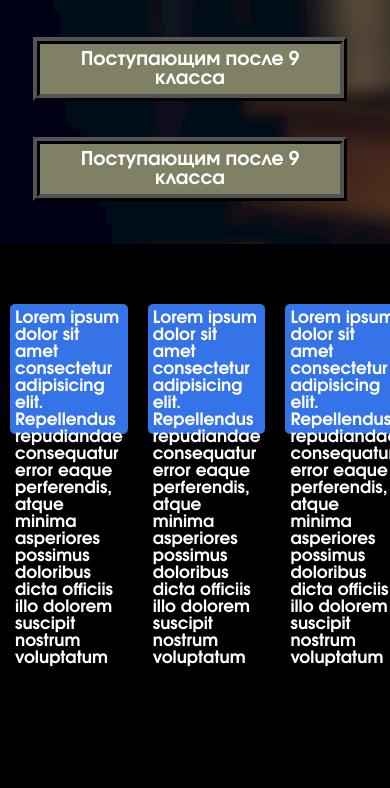
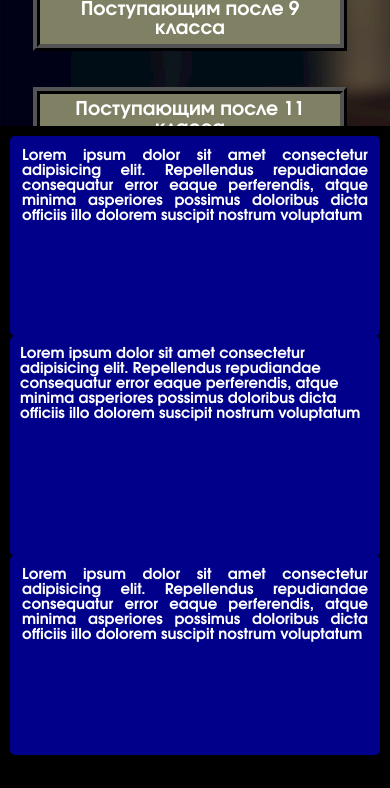
Before and after one commit to Seforq/proekt, a website: page main/index.html in a window 390 px wide. Shown: the part 320-1108 px from the top of the page. Drawn offline with Linux system fonts and the light colour scheme.

Commit message:
сюда)

```diff
--- a/main/index.html
+++ b/main/index.html
@@ -1,5 +1,6 @@
 <!DOCTYPE html>
-<html lang="en" xmlns="http://www.w3.org/1999/html" xmlns="http://www.w3.org/1999/html">
+<html lang="en" xmlns="http://www.w3.org/1999/html" xmlns="http://www.w3.org/1999/html"
+      xmlns="http://www.w3.org/1999/html">
 
 <head>
     <meta charset="UTF-8">
@@ -18,6 +19,9 @@
     <header class="heads">
         <div class="container">
             <div class="header_body">
+                <div class="header_logo">
+                    <img src="images/sibsiu_logo_sign_RGB.jpg" alt="logo" width="57"/>
+                </div>
                 <div class="header_burger">
                     <span></span>
                 </div>
@@ -112,7 +116,7 @@
         </div>
     </div>
     <div class="dropdown">
-        <h3>Поступающим после 9 класса</h3>
+        <h3>Поступающим после 11 класса</h3>
         <div class="dropdown-content1">
             <a href="#" id="" class="specialLink">down1</a>
             <a href="#" id="" class="specialLink">down1</a>
@@ -121,7 +125,7 @@
 </main>
 <section class="page2">
     <div class="bg">
-        <main class="main container1">
+        <main class="container1">
             <div class="text">
                 <p>
                     Lorem ipsum dolor sit amet consectetur adipisicing elit. Repellendus repudiandae consequatur error
@@ -131,7 +135,7 @@
                 </p>
             </div>
         </main>
-        <main class="main container1">
+        <main class="container2">
             <div class="text">
                 <p>
                     Lorem ipsum dolor sit amet consectetur adipisicing elit. Repellendus repudiandae consequatur error
@@ -141,7 +145,7 @@
                 </p>
             </div>
         </main>
-        <main class="main container1">
+        <main class="container3">
             <div class="text">
                 <p>
                     Lorem ipsum dolor sit amet consectetur adipisicing elit. Repellendus repudiandae consequatur error
--- a/main/js/live.js
+++ b/main/js/live.js
@@ -1,7 +1,7 @@
 $(function() {
     $(".selectlink-control").click(function(){
         var $menu_popup = $(this).next();
-        $menu_popup.slideToggle(200, function(){
+        $menu_popup.slideToggle(300, function(){
             $('.selectlink ul').not($menu_popup).slideUp(200);
             if ($menu_popup.is(':hidden')) {
                 $('body').removeClass('body_pointer');
@@ -15,7 +15,7 @@ $(function() {
     $(document).on('click', function(e){
         if (!$(e.target).closest('.selectlink').length){
             $('body').removeClass('body_pointer');
-            $('.selectlink ul').slideUp(200);
+            $('.selectlink ul').slideUp(300);
         }
     });
 });
--- a/main/style/adaptyve.scss
+++ b/main/style/adaptyve.scss
@@ -135,7 +135,7 @@
 
 }
 
-@media only screen and (max-width: 432px) {
+@media only screen and (max-width: 480px) {
 
   .background {
     width: 100%;
@@ -143,7 +143,6 @@
     padding: 0;
     margin: 0;
     position: absolute;
-
     background-position: top center;
     background-repeat: no-repeat;
     overflow: hidden;
@@ -152,9 +151,9 @@
 
   .bg {
     background: black;
-    margin-top: -550px;
+    margin-top: -720px;
     position: absolute;
-    height: 100%;
+    height: 150%;
     width: 100%;
     overflow: hidden;
     display: flex;
@@ -172,19 +171,60 @@
   }
 
   main.container1 {
-    max-height: 130px;
-    max-width: 130px;
+    text-align: unset;
+    box-sizing: unset;
+    padding: 10px;
+    margin-top: 54vw;
+    color: white;
+    background-color: #00008B;
+    max-width: 700px;
+    max-height: 300px;
+    height: 200px;
     border-radius: 5px;
+    margin-right: 10px;
+    margin-left: 10px;
+    display: flex;
+    position: absolute;
   }
 
-  .main .text {
-    padding: 0;
-    font-size: 17px;
+  main.container2 {
+    padding: 12px;
+    margin-top: 10px;
+    color: white;
+    background-color: #00008B;
+    max-width: 700px;
+    max-height: 300px;
+    height: 200px;
+    border-radius: 5px;
+    margin-right: 10px;
+    margin-left: 10px;
+    display: flex;
+    position: absolute;
+  }
+
+  main.container3 {
+    padding: 12px;
+    margin-top: 110vw;
+    color: white;
+    background-color: #00008B;
+    max-width: 700px;
+    max-height: 300px;
+    height: 200px;
+    border-radius: 5px;
+    margin-right: 10px;
+    margin-left: 10px;
+    display: flex;
+    position: absolute;
+  }
+
+  .text {
+
+    font-size: 15px;
   }
 
 
   .mains h1 {
-    margin-top: -50px;
+    margin-top: -100px;
     font-size: 60px;
     margin-left: 10px;
   }
@@ -208,7 +248,7 @@
 
   footer {
     .social-icons {
-      margin-top: 600px;
+      margin-top: 180vw;
       position: relative;
       display: flex;
       justify-content: center;
@@ -239,7 +279,7 @@
     z-index: 50;
   }
   .header_menu {
-    padding: 80px 0px 0px 0px;
+    padding: 75px 0px 0px 0px;
     position: fixed;
     top: -100%;
     left: 0;
@@ -264,7 +304,10 @@
     height: 100%;
     background-color: #00008B;
   }
-
+.header_logo {
+  margin-left: 10px;
+  z-index: 2;
+}
   .header_body {
     position: relative;
     justify-content: space-between;
@@ -279,16 +322,20 @@
     margin: 0px 0px 0px 20px;
   }
   .header_link {
+    border-radius: 4px;
     text-decoration: none;
-    font-size: 14px;
+    font-size: 17px;
     color: white;
+  }
+  .header_link:hover {
+    color: red;
   }
 
   .header_burger {
-    display: block;
-    position: relative;
+display: block;
+    position: absolute;
     z-index: 3;
-    margin-left: 340px;
+    margin-left: 85vw;
     width: 30px;
     height: 20px;
   }
--- a/main/style/style.scss
+++ b/main/style/style.scss
@@ -243,6 +243,10 @@ header {
     font-size: 27px;
   }
 
+  .dropdown:hover {
+color: #e8e859;
+  }
+
   .dropdown-content1 {
     border-radius: 10px;
     display: none;
@@ -250,7 +254,7 @@ header {
     height: auto;
     width: auto;
     position: absolute;
-background-color: #ffdf80;
+background-color: moccasin;
     box-shadow: 0 2px 5px 0 rgba(0, 0, 0, 0.16);
     z-index: 1;
   }
@@ -265,7 +269,7 @@ background-color: #ffdf80;
   .dropdown-content1 a:hover {
     background-color: white;
     border-radius: 10px;
-    transform: scale(1.2);
+    transform: scale(1.0523);
   }
 
   .dropdown:hover .dropdown-content1, .dropdown-content1.touched {
@@ -315,6 +319,47 @@ footer {
   background: #3574e8;
   align-items: center;
 }
+
+.container2 {
+  max-width: 500px;
+  max-height: 300px;
+  margin-left: 85px;
+  margin-right: 0;
+  margin-top: 60px;
+  text-align: justify;
+  padding: 5px 5px;
+  flex-direction: column;
+  border: none;
+  position: relative;
+  display: block;
+  gap: 70px;
+  box-sizing: border-box;
+  border-radius: 5px;
+  background: #3574e8;
+  align-items: center;
+}
+
+.container3 {
+  max-width: 500px;
+  max-height: 300px;
+  margin-left: 85px;
+  margin-right: 0;
+  margin-top: 60px;
+  text-align: justify;
+  padding: 5px 5px;
+  flex-direction: column;
+  border: none;
+  position: relative;
+  display: block;
+  gap: 70px;
+  box-sizing: border-box;
+  border-radius: 5px;
+  background: #3574e8;
+  align-items: center;
+}
+
+
+
 
 .main {
   .text {
```
Also changed, not shown: main/images/sibsiu_logo_sign_RGB.jpg (added), main/style/adaptyve.css, main/style/style.css, 2 other files.
